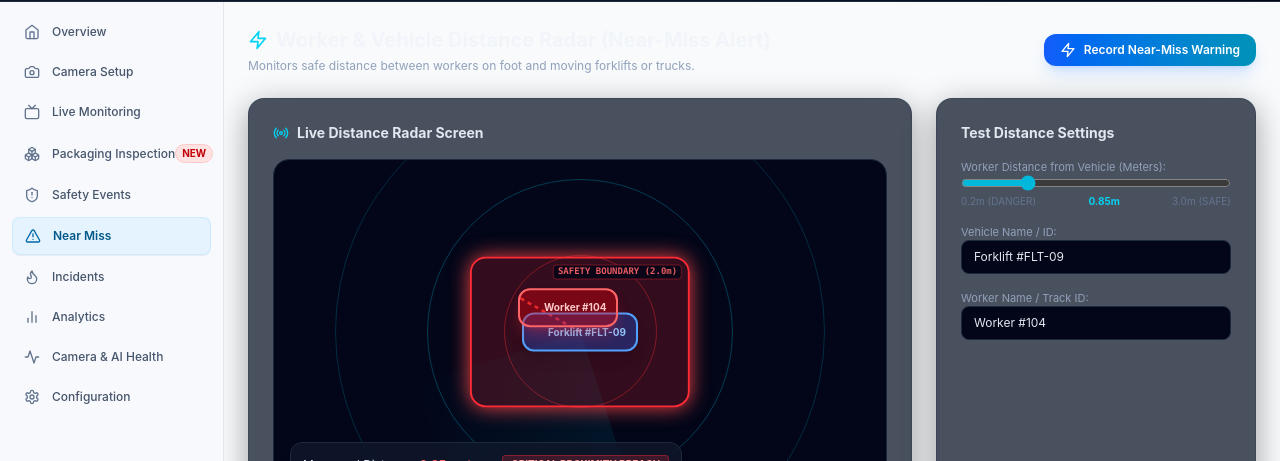
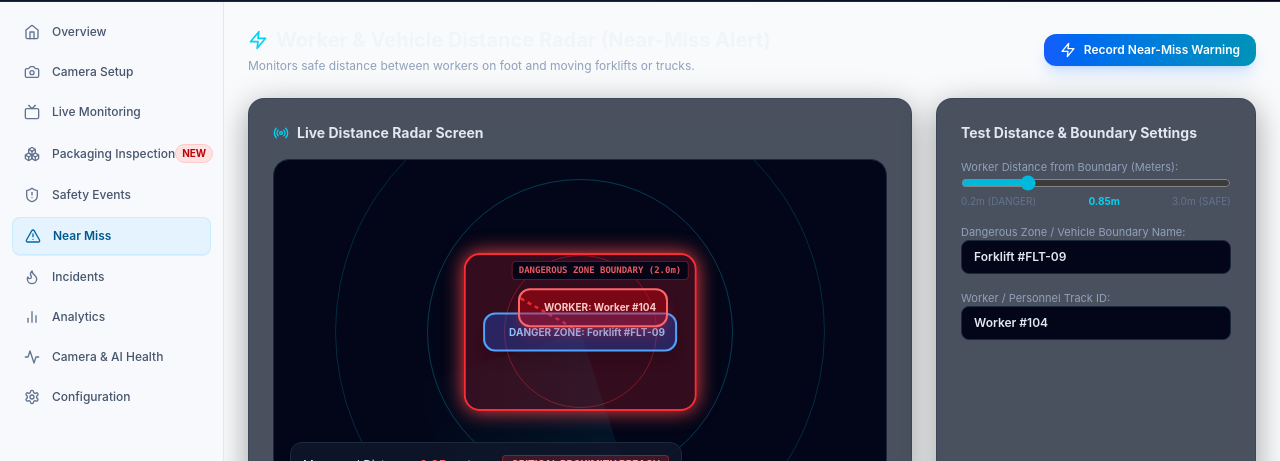
Before and after one commit to Shiv-Kumar005023/IGL, a React (Vite) app in the folder frontend/: page / in a window 1280 px wide. Both pictures are taken after a click on the button "Test 4: Worker near Forklift". Shown: the part 167-628 px from the top of the page. Built offline with nearby package versions, Linux system fonts and the light colour scheme; no server answers.

Commit message:
Refactor NearMissView: update label names to Dangerous Zone Boundary Name and Worker Track ID, fix JSX tags, and align radar tags

```diff
--- a/frontend/src/views/NearMissView.jsx
+++ b/frontend/src/views/NearMissView.jsx
@@ -96,23 +96,23 @@ export default function NearMissView() {
                     style={{
                       left: "50%",
                       top: "50%",
-                      width: "36%",
-                      height: "44%",
+                      width: "38%",
+                      height: "46%",
                       transform: "translate(-50%, -50%)"
                     }}
                   >
-                    <span className="text-[9px] font-mono font-bold text-red-400/90 bg-slate-950/80 px-1 rounded border border-red-500/40">
-                      SAFETY BOUNDARY (2.0m)
+                    <span className="text-[9px] font-mono font-bold text-red-400/90 bg-slate-950/90 px-1.5 py-0.5 rounded border border-red-500/40">
+                      DANGEROUS ZONE BOUNDARY (2.0m)
                     </span>
                   </div>
 
-                  {/* Vehicle Icon Node */}
+                  {/* Vehicle / Danger Zone Icon Node */}
                   <div
                     className="absolute p-2.5 rounded-xl bg-blue-600/30 border-2 border-blue-400 text-blue-300 text-[10px] font-bold shadow-lg flex items-center gap-1.5 z-10"
                     style={{ left: `${vehicleX}%`, top: `${vehicleY}%`, transform: "translate(-50%, -50%)" }}
                   >
                     <div className="w-2 h-2 rounded-full bg-blue-400 animate-ping" />
-                    <span>{vehicleId}</span>
+                    <span>DANGER ZONE: {vehicleId}</span>
                   </div>
 
                   {/* Worker Icon Node (Positioned dynamically based on measuredDist slider) */}
@@ -127,7 +127,7 @@ export default function NearMissView() {
                     style={{ left: `${workerX}%`, top: `${workerY}%`, transform: "translate(-50%, -50%)" }}
                   >
                     <div className={`w-2 h-2 rounded-full ${isDanger ? "bg-red-400 animate-ping" : "bg-emerald-400"}`} />
-                    <span>{workerId}</span>
+                    <span>WORKER: {workerId}</span>
                   </div>
 
                   {/* Dynamic Proximity Line connecting Vehicle & Worker */}
@@ -169,11 +169,11 @@ export default function NearMissView() {
 
         {/* Distance Controls */}
         <div className="p-6 rounded-2xl glass-panel space-y-4 text-xs">
-          <h2 className="text-sm font-bold text-slate-200">Test Distance Settings</h2>
+          <h2 className="text-sm font-bold text-slate-200">Test Distance & Boundary Settings</h2>
 
           <div className="space-y-4">
             <div className="space-y-1">
-              <label className="text-slate-400 text-[11px]">Worker Distance from Vehicle (Meters):</label>
+              <label className="text-slate-400 text-[11px]">Worker Distance from Boundary (Meters):</label>
               <input
                 type="range"
                 min="0.2"
@@ -191,22 +191,24 @@ export default function NearMissView() {
             </div>
 
             <div className="space-y-1">
-              <label className="text-slate-400 text-[11px]">Vehicle Name / ID:</label>
+              <label className="text-slate-400 text-[11px]">Dangerous Zone / Vehicle Boundary Name:</label>
               <input
                 type="text"
                 value={vehicleId}
                 onChange={(e) => setVehicleId(e.target.value)}
-                className="w-full px-3 py-2 rounded-lg bg-slate-950 border border-slate-800 text-slate-200 focus:outline-none"
+                placeholder="e.g. High-Voltage Transformer Boundary"
+                className="w-full px-3 py-2 rounded-lg bg-slate-950 border border-slate-800 text-slate-200 focus:outline-none focus:border-cyan-500 font-semibold"
               />
             </div>
 
             <div className="space-y-1">
-              <label className="text-slate-400 text-[11px]">Worker Name / Track ID:</label>
+              <label className="text-slate-400 text-[11px]">Worker / Personnel Track ID:</label>
               <input
                 type="text"
                 value={workerId}
                 onChange={(e) => setWorkerId(e.target.value)}
-                className="w-full px-3 py-2 rounded-lg bg-slate-950 border border-slate-800 text-slate-200 focus:outline-none"
+                placeholder="e.g. Worker #104"
+                className="w-full px-3 py-2 rounded-lg bg-slate-950 border border-slate-800 text-slate-200 focus:outline-none focus:border-cyan-500 font-semibold"
               />
             </div>
           </div>
```
